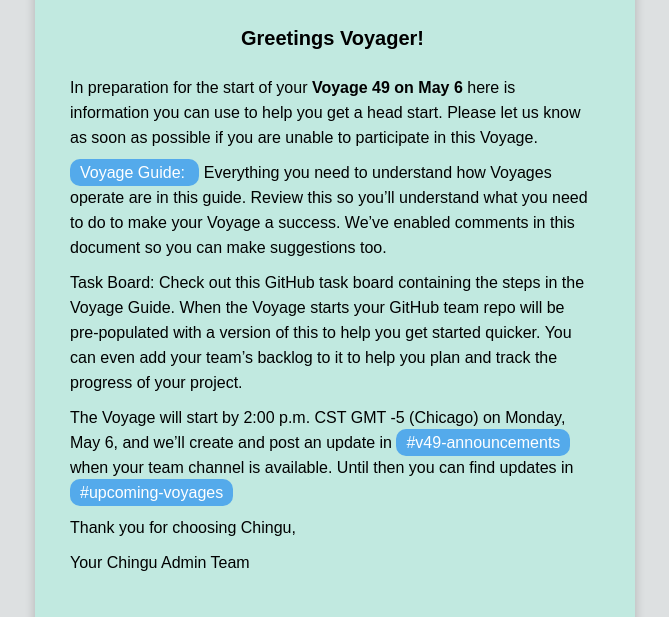
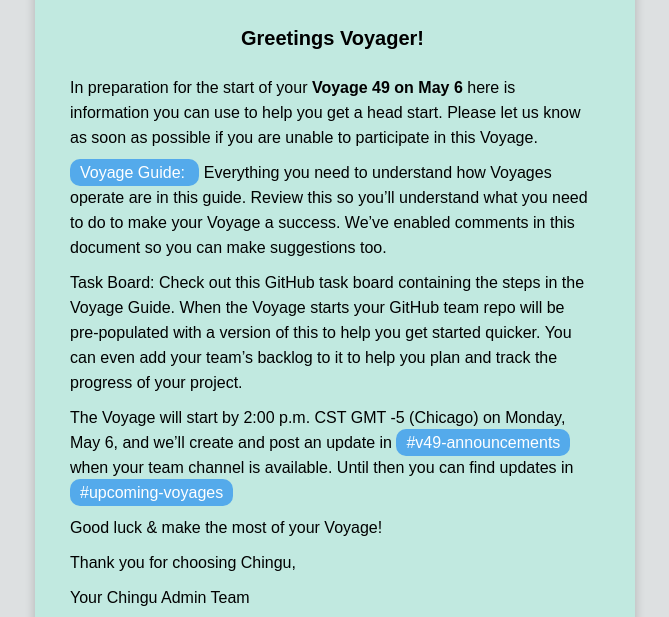
Before and after one commit to Valeriusdev/responsive-email7, a plain HTML site: page index.html in a window 1280 px wide. Shown: the part 146-763 px from the top of the page, without its empty margins (305-974 px from the left). Drawn offline with Linux system fonts and the light colour scheme.

Commit message:
update text content

```diff
--- a/index.html
+++ b/index.html
@@ -189,6 +189,9 @@
                               </a>
                            </p>
                            <p style="margin: 10px; color:#000000; font-family:Arial,sans-serif; font-size:16px; line-height:25px">
+                              Good luck & make the most of your Voyage!
+                           </p>
+                           <p style="margin: 10px; color:#000000; font-family:Arial,sans-serif; font-size:16px; line-height:25px">
                               Thank you for choosing Chingu,
                            </p>
                            <p style="margin: 10px; color:#000000; font-family:Arial,sans-serif; font-size:16px; line-height:25px">
```
